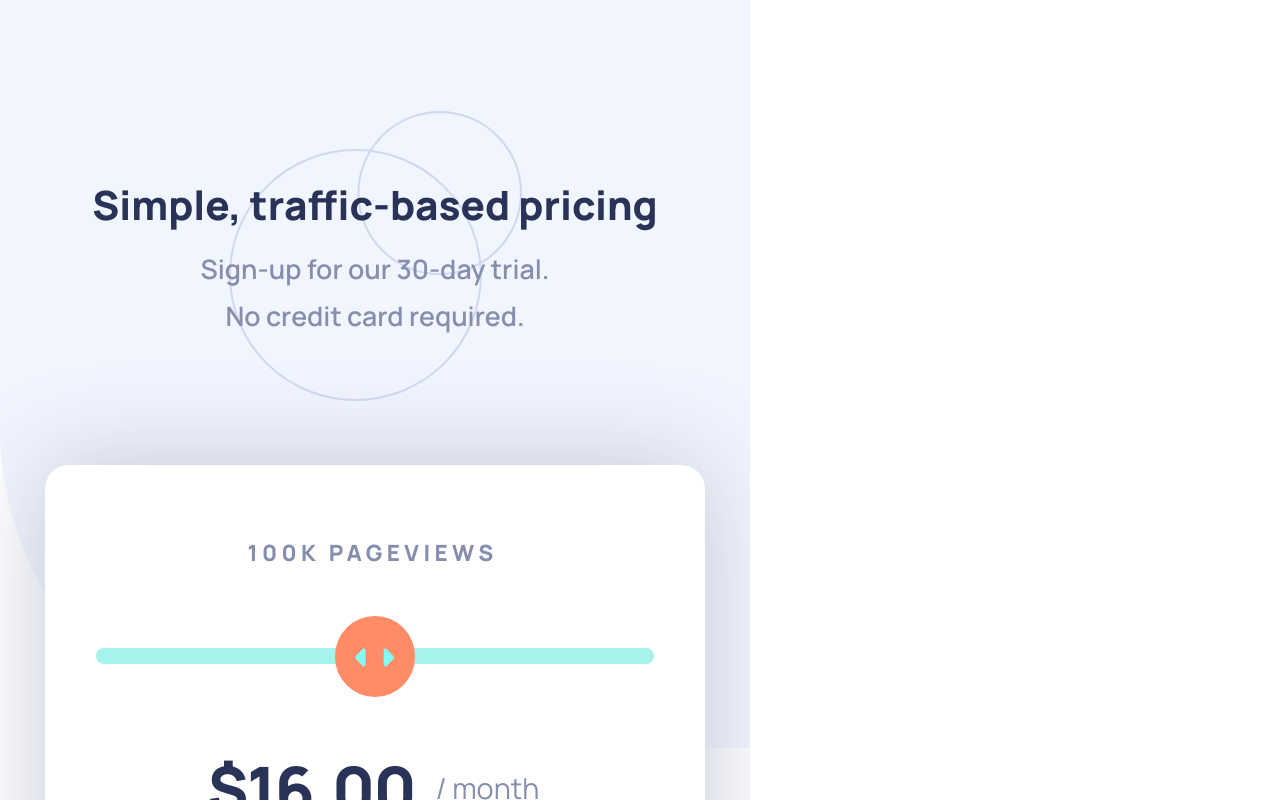
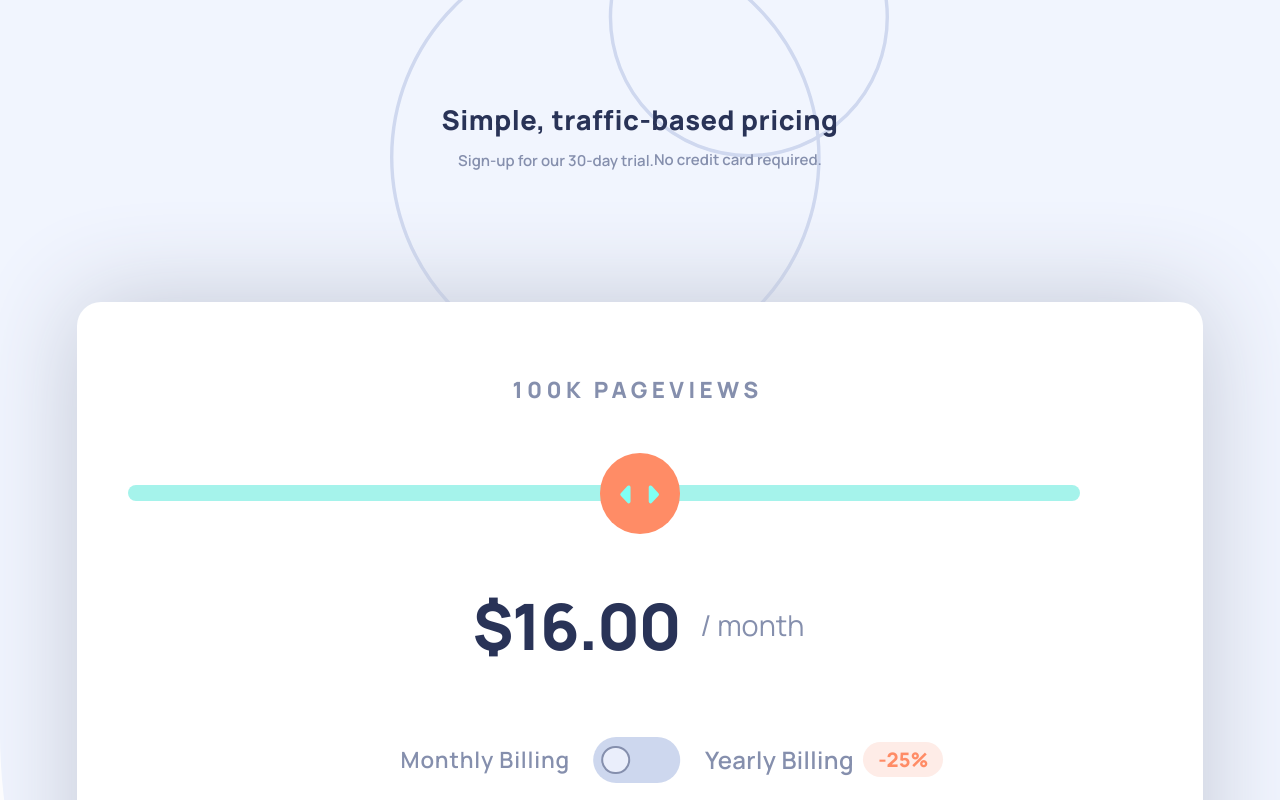
Before and after one commit to hrk-berserker27/Pricing-component, a Next.js app in the folder Next-app/: page / in a window 1280 px wide. Shown: the top 800 px of the page. Built offline with nearby package versions, Linux system fonts and the light colour scheme.

Commit message:
Fixed desktop header section

```diff
--- a/Next-app/pages/index.js
+++ b/Next-app/pages/index.js
@@ -20,8 +20,10 @@ export default function App() {
       <main>
         <header className="main-header">
           <h1>Simple, traffic-based pricing</h1>
-          <p>Sign-up for our 30-day trial.</p>
-          <p>No credit card required.</p>
+          <div className="content-container">
+            <p>Sign-up for our 30-day trial.</p>
+            <p>No credit card required.</p>
+          </div>
         </header>
         <section className="slider-section">
           <header>
--- a/Next-app/styles/styles.scss
+++ b/Next-app/styles/styles.scss
@@ -11,7 +11,6 @@
 
 main {
     min-height: 100vh;
-    width: 100vw;
     overflow: hidden;
     max-width: 750px;
     display: flex;
@@ -21,6 +20,10 @@ main {
     background-size: 320%;
     background-repeat: no-repeat;
     padding-bottom: 11em;
+
+    @media (min-width: 1000px) {
+        max-width: 100vw;
+    }
 }
 
 .main-header {
@@ -37,16 +40,48 @@ main {
     background-size: 39%;
     color: map-get(d.$color-bucket, "Text & CTA Background");
 
+    @media (min-width: 1000px) {
+        flex-direction: row;
+        flex-wrap: wrap;
+        align-items: center;
+        padding-top: 5em;
+
+        h1 {
+            flex-basis: 100%;
+            font-size: 1.7rem;
+            letter-spacing: 0.5px;
+        }
+
+        .content-container {
+            display: flex;
+            flex-basis: 100%;
+            justify-content: center;
+            align-items: center;
+
+        }
+    }
+
     p {
         font-size: 1.67rem;
         padding-top: 0.7em;
         color: map-get(d.$color-bucket, "Text");
         font-weight: 600;
+
+        @media (min-width: 1000px) {
+            padding: 0;
+            padding-top: 14px;
+            font-size: 15px;
+            padding-top: 12px;
+        }
+
     }
 
     p:last-child {
         padding-top: 0.4em;
 
+        @media (min-width: 1000px) {
+            padding-top: 10px;
+        }
     }
 }
 
@@ -227,6 +262,10 @@ main {
                 font-weight: 800;
                 border-radius: 2em;
                 color: map-get(d.$color-bucket, "CTA Text");
+
+                &:hover {
+                    cursor: pointer;
+                }
             }
         }
     }
```
